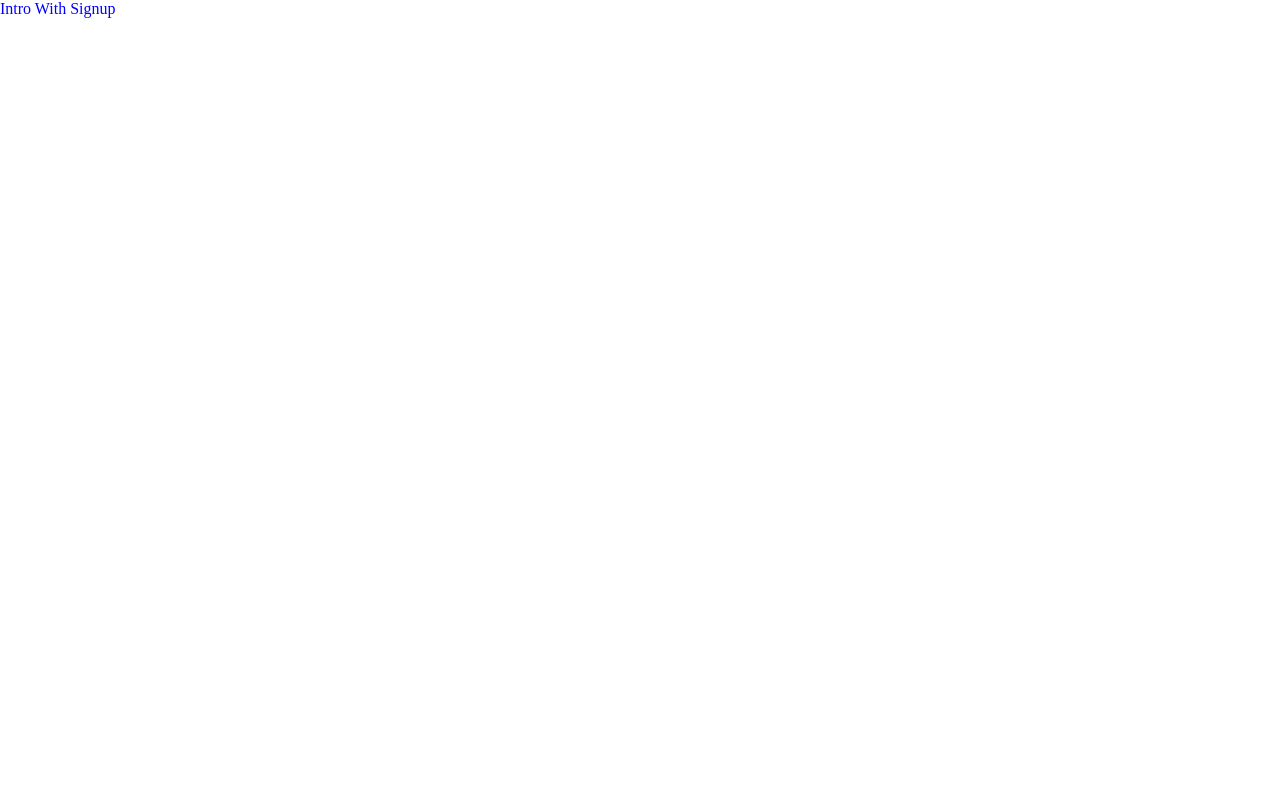
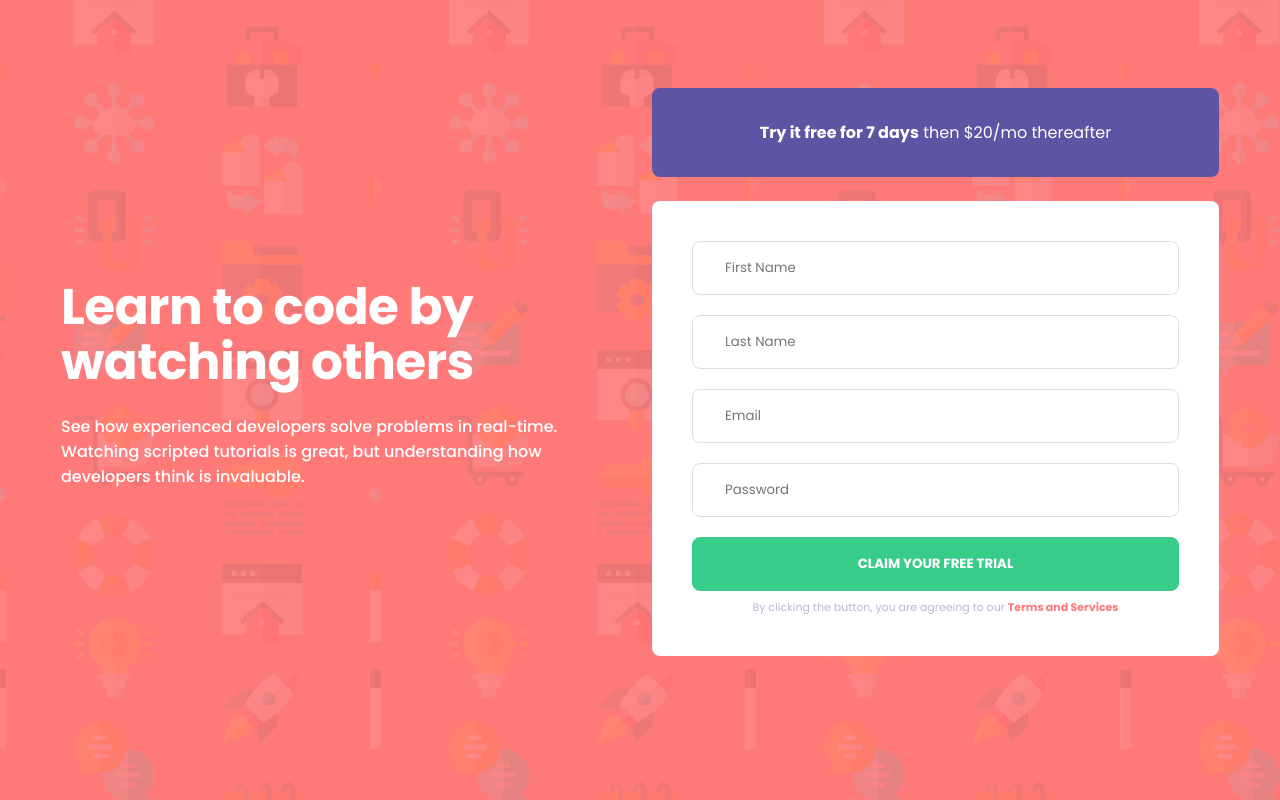
Before and after one commit to troyciesco/mini-projects, an Astro site: page /fe-mentor/intro-with-signup in a window 1280 px wide. Built offline with nearby package versions, Linux system fonts and the light colour scheme; Astro itself is replaced by a stand-in of ours.

Commit message:
intro w/ signup initial layout and styles

```diff
--- a/src/components/fe-mentor/IntroWithSignup.svelte
+++ b/src/components/fe-mentor/IntroWithSignup.svelte
@@ -1,10 +1,145 @@
 <script lang="ts">
 </script>
 
-<section>Intro With Signup</section>
+<main>
+  <section style="display: flex;">
+    <div class="container">
+      <div class="intro">
+        <h1 class="intro__title">Learn to code by watching others</h1>
+        <p class="intro__description">
+          See how experienced developers solve problems in real-time. Watching scripted tutorials is great, but
+          understanding how developers think is invaluable.
+        </p>
+      </div>
+      <div class="sign-up">
+        <div class="pricing">
+          <p><strong>Try it free for 7 days</strong> then $20/mo thereafter</p>
+        </div>
+        <form action="">
+          <input
+            type="text"
+            name="firstName"
+            placeholder="First Name" />
+          <input
+            type="text"
+            name="lastName"
+            placeholder="Last Name" />
+          <input
+            type="email"
+            name="email"
+            placeholder="Email" />
+          <input
+            type="password"
+            name="password"
+            placeholder="Password" />
+          <button type="submit">Claim your free trial</button>
+          <span class="disclaimer"
+            >By clicking the button, you are agreeing to our <a href="/#">Terms and Services</a></span>
+        </form>
+      </div>
+    </div>
+  </section>
+</main>
 
 <style lang="scss">
-  section {
-    color: blue;
+  @import url("https://fonts.googleapis.com/css2?family=Poppins:ital,wght@0,400;0,500;0,700;1,400;1,500;1,700&display=swap");
+
+  * {
+    font-family: "Poppins", sans-serif;
+  }
+
+  main {
+    background-color: #ff7979;
+    background-image: url("/fe-mentor/intro-with-signup/bg-intro-mobile.png");
+    min-height: 100vh;
+  }
+
+  .container {
+    max-width: 1158px;
+    padding: 0 24px;
+    padding-top: 88px;
+    margin: 0 auto;
+    display: grid;
+    grid-template-columns: 1fr;
+    justify-content: center;
+    align-items: center;
+    gap: 24px;
+    @media screen and (min-width: 654px) {
+      grid-template-columns: 1fr 1fr;
+    }
+  }
+  .intro {
+    color: #ffffff;
+
+    &__title {
+      font-size: 28px;
+      font-weight: 700;
+      text-align: center;
+      margin-bottom: 24px;
+      letter-spacing: -0.5px;
+      line-height: 55px;
+      @media screen and (min-width: 654px) {
+        text-align: left;
+        font-size: 50px;
+      }
+    }
+
+    &__description {
+      font-weight: 500;
+      text-align: center;
+      @media screen and (min-width: 654px) {
+        text-align: left;
+      }
+    }
+  }
+
+  .sign-up {
+    min-width: 327px;
+  }
+
+  .pricing {
+    color: #ffffff;
+    background-color: #5e54a4;
+    padding: 1rem;
+    border-radius: 8px;
+    text-align: center;
+    margin-bottom: 1.5rem;
+  }
+
+  form {
+    display: flex;
+    flex-direction: column;
+    background-color: #ffffff;
+    padding: 40px;
+    border-radius: 8px;
+  }
+
+  input {
+    padding: 16px 32px;
+    border-radius: 8px;
+    margin-bottom: 20px;
+    border: 1px solid #dedede;
+  }
+
+  button {
+    background-color: #38cc8b;
+    color: #ffffff;
+    padding: 16px;
+    border: 1px solid #38cc8b;
+    border-radius: 8px;
+    text-transform: uppercase;
+    font-weight: 700;
+    margin-bottom: 8px;
+  }
+
+  .disclaimer {
+    font-size: 11px;
+    color: #bab7d4;
+    text-align: center;
+    & a {
+      text-decoration: none;
+      font-weight: 700;
+      color: #ff7979;
+    }
   }
 </style>
--- a/src/pages/fe-mentor/intro-with-signup.astro
+++ b/src/pages/fe-mentor/intro-with-signup.astro
@@ -3,6 +3,6 @@ import IntroWithSignup from "../../components/fe-mentor/IntroWithSignup.svelte"
 import BasicLayout from "../../layouts/BasicLayout.astro"
 ---
 
-<BasicLayout title="Advice Generator">
+<BasicLayout title="Intro With Signup">
   <IntroWithSignup client:load />
 </BasicLayout>
```
Also changed, not shown: public/fe-mentor/intro-with-signup/bg-intro-desktop.png (added), public/fe-mentor/intro-with-signup/bg-intro-mobile.png (added).
